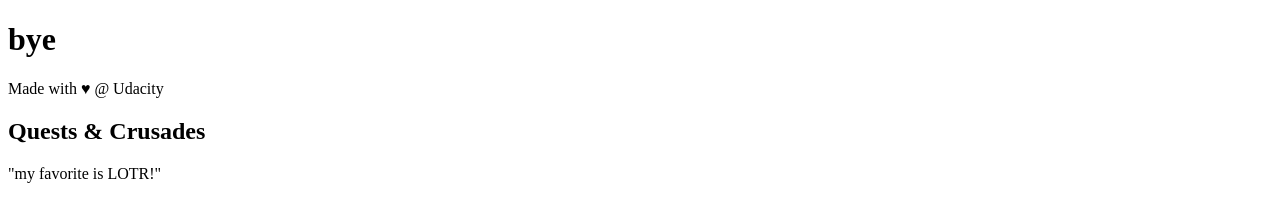
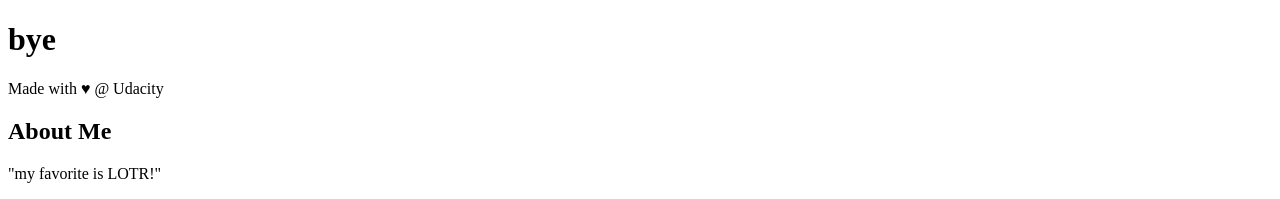
Before and after one commit to amaniahmad/my-travel, a plain HTML site: page new-project-commit/index.html in a window 1280 px wide. Shown: the top 199 px of the page. Drawn offline with Linux system fonts and the light colour scheme; files that its build step writes are made by us from their sources; a script that the page names is missing.

Commit message:
Revert "Quests & Crusades"
This reverts commit abe98aeffaccb5ced617b261434dd0c172965d89.

```diff
--- a/new-project-commit/index.html
+++ b/new-project-commit/index.html
@@ -32,7 +32,7 @@
 
 <!-- start of new content -->
 <aside>
-    <h2>Quests & Crusades</h2>
+    <h2>About Me</h2>
 <p> "my favorite is LOTR!"</p>
 
     <p>Lorem ipsum dolor sit amet, consectetur adipisicing elit. Eos, debitis earum molestias veniam suscipit aliquam totam exercitationem tempore neque vitae. Minima, corporis pariatur facere at quo porro beatae similique! Odit.</p>
```
